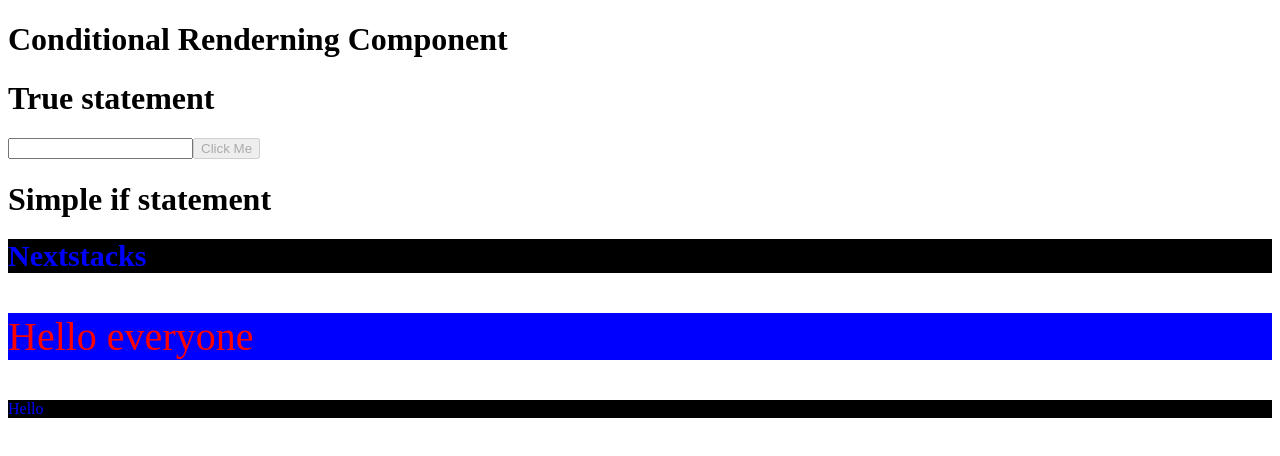
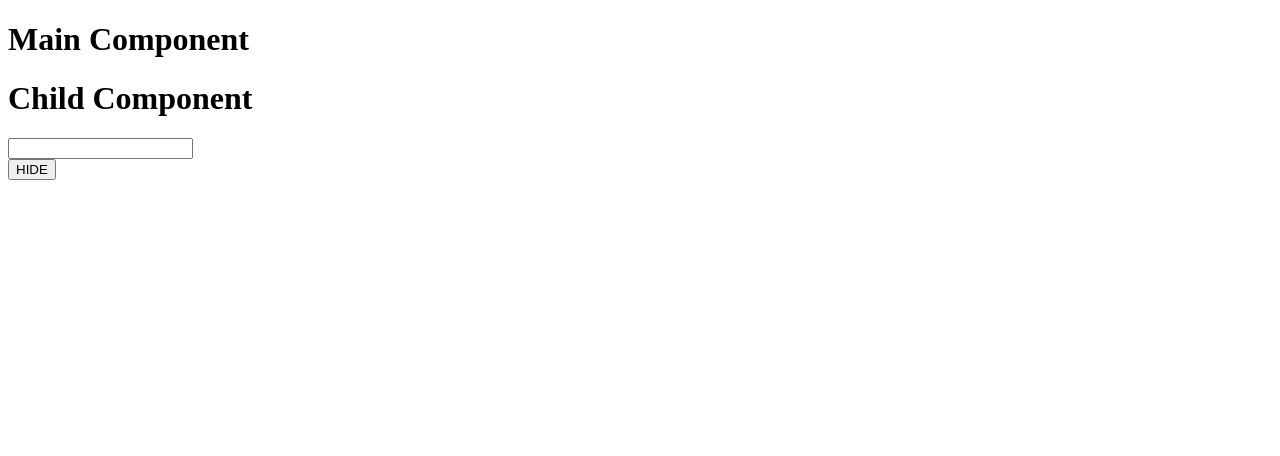
Before and after one commit to suprava16/react_session_9, a React (Create React App) app: page / in a window 1280 px wide. Shown: the top 456 px of the page. Built offline with nearby package versions, Linux system fonts and the light colour scheme.

Commit message:
life cycle methods

```diff
--- a/src/App.js
+++ b/src/App.js
@@ -4,6 +4,7 @@ import Array_Test from "./classcomponent/Array/Array_Test"
 import ChangeEvent from "./classcomponent/ChangeEvent"
 import Conditions from "./classcomponent/ConditionalRenderning/Conditions"
 import Greet from "./classcomponent/Greet"
+import Main from "./classcomponent/Lifecycle/Main"
 import Propsdata from "./classcomponent/Propsdata"
 import Statevariable from "./classcomponent/Statevariable"
 class App extends React.Component {
@@ -16,7 +17,8 @@ class App extends React.Component {
         {/* <ChangeEvent/> */}
         {/* <Array_Test/> */}
         {/* <ArrayObject/> */}
-        <Conditions/>
+        {/* <Conditions/> */}
+        <Main/>
       </div>
     )
   }
--- /dev/null
+++ b/src/classcomponent/Lifecycle/Child.js
@@ -0,0 +1,33 @@
+import React from "react";
+
+export default class Child extends React.Component{
+  constructor(){
+    super()
+    this.state={
+      text:""
+    }
+  }
+handleText=(event)=>{
+  this.setState({
+    text:event.target.value
+  })
+}
+  componentDidMount(){
+    console.log("hello from comoponent did mount method")
+  }
+  componentDidUpdate(){
+    console.log("hello from Component did update")
+  }
+  componentWillUnmount(){
+    console.log("hello component did will unmount method")
+  }
+  render(){
+    console.log("render method")
+    return(
+      <div>
+        <h1>Child Component</h1>
+        <input tyep="text" onChange={this.handleText}/>
+      </div>
+    )
+  }
+}
--- /dev/null
+++ b/src/classcomponent/Lifecycle/Main.js
@@ -0,0 +1,27 @@
+import React from "react";
+import Child from "./Child";
+export default class Main extends React.Component{
+  constructor(){
+    super()
+    this.state={
+      show:true
+    }
+  }
+  handleClick=()=>{
+    this.setState({
+      show: !this.state.show
+    })
+  }
+  render(){
+    return(
+      <div>
+        <h1>Main Component</h1>
+        {this.state.show===true &&
+         <Child/>
+         }
+         <button onClick={this.handleClick}>HIDE</button>
+
+      </div>
+    )
+  }
+}
```
